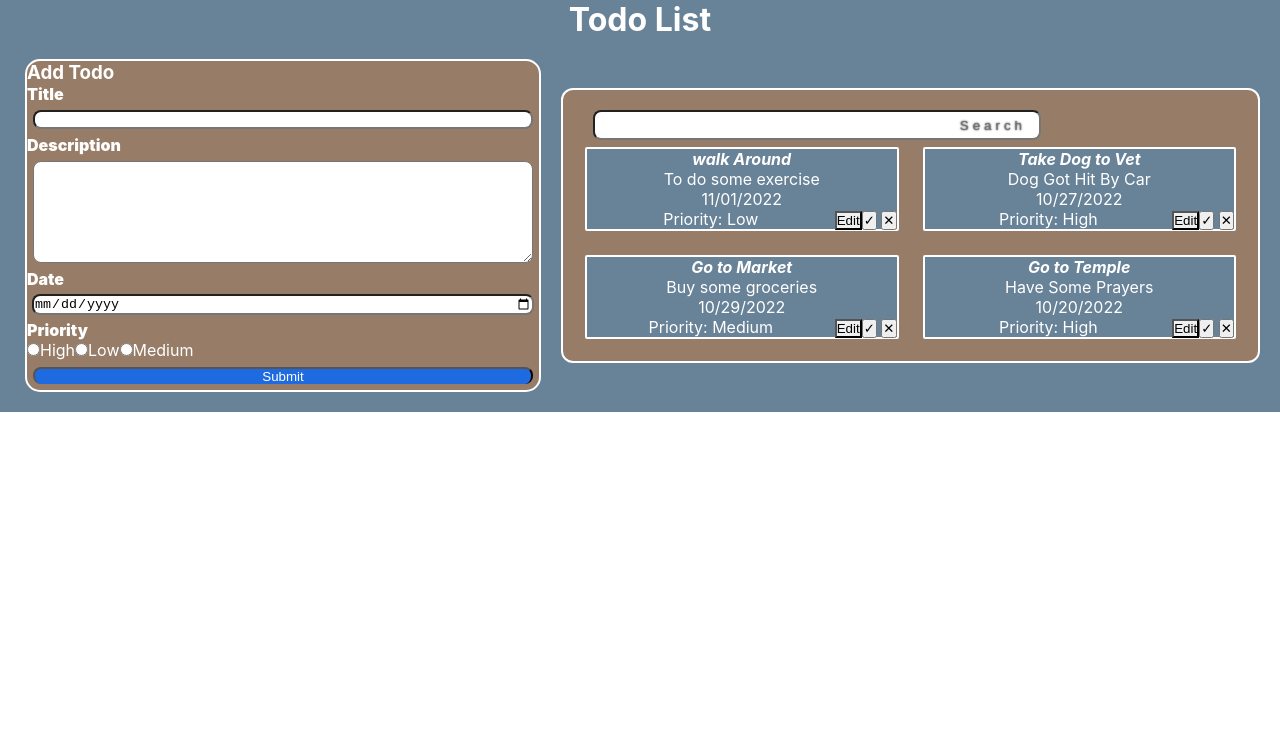
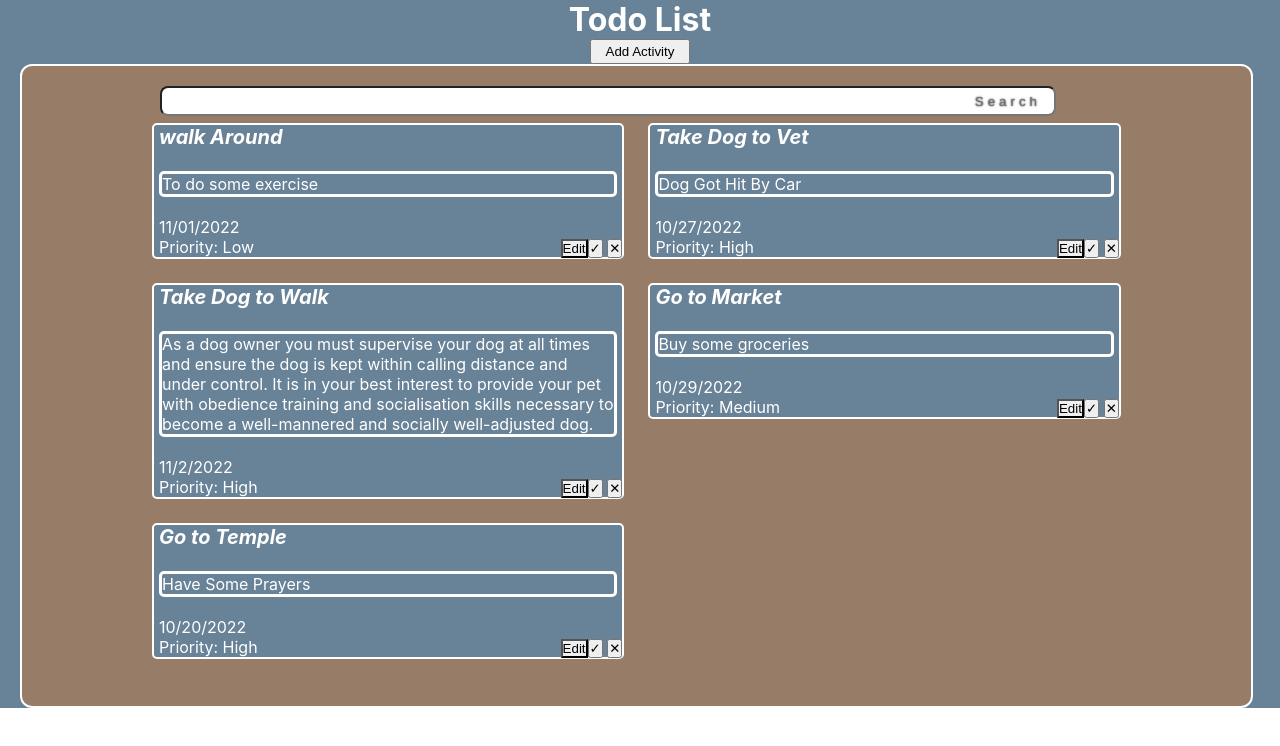
Before and after one commit to cheboi/simple-todo-reactjs, a React (Create React App) app: page / in a window 1280 px wide. Shown: the top 746 px of the page. Built offline with nearby package versions, Linux system fonts and the light colour scheme.

Commit message:
ui improvement

```diff
--- a/package.json
+++ b/package.json
@@ -8,6 +8,7 @@
     "@testing-library/user-event": "^13.5.0",
     "react": "^18.2.0",
     "react-dom": "^18.2.0",
+    "react-modal": "^3.16.1",
     "react-scripts": "5.0.1",
     "web-vitals": "^2.1.4"
   },
--- a/src/App.css
+++ b/src/App.css
@@ -1,21 +1,20 @@
-*{
+* {
   margin: 0;
   padding: 0;
 }
 .App {
   text-align: center;
-  color:#fff;
+  color: #fff;
   background-color: #688297;
   height: 100%;
 }
 .Container {
   align-items: center;
-  padding: 20px ;
-  display: flex;
+  background-color: #977d68;
 }
-.display-input{
+.display-input {
   margin: 0;
 }
-.add-form{
+.add-form {
   padding-left: 5px;
 }
--- a/src/App.js
+++ b/src/App.js
@@ -1,8 +1,20 @@
 import React, { useState } from "react";
+import Modal from "react-modal";
 import "./App.css";
 import Todo from "./component/todo";
 import FormTodo from "./component/FormTodo";
 import EditTodoForm from "./component/editTodoForm";
+
+const customStyles = {
+  content: {
+    top: "50%",
+    left: "50%",
+    right: "auto",
+    bottom: "auto",
+    marginRight: "-50%",
+    transform: "translate(-50%, -50%)",
+  },
+};
 
 function App() {
   const todosData = [
@@ -21,6 +33,14 @@ function App() {
       priority: "High",
     },
     {
+      id: 4,
+      title: "Take Dog to Walk",
+      description: "As a dog owner you must supervise your dog at all times and ensure the dog is kept within calling distance and under control. It is in your best interest to provide your pet with obedience training and socialisation skills necessary to become a well-mannered and socially well-adjusted dog.",
+      dueDate: "11/2/2022",
+      priority: "High",
+    },
+
+    {
       id: 3,
       title: "Go to Market",
       description: "Buy some groceries",
@@ -33,7 +53,7 @@ function App() {
       description: "Have Some Prayers",
       dueDate: "10/20/2022",
       priority: "High",
-    }
+    },
   ];
   const initialFormState = {
     id: null,
@@ -42,14 +62,32 @@ function App() {
     dueDate: "",
     priority: "",
   };
+
+  let subtitle;
+  const [modalIsOpen, setIsOpen] = React.useState(false);
   const [currentTodo, setCurrentTodo] = useState(initialFormState);
   const [editing, setEditing] = useState(false);
   const [todos, setTodos] = useState(todosData);
   const [query, setQuery] = useState("");
 
+  function openModal() {
+    setIsOpen(true);
+  }
+
+  function afterOpenModal() {
+    // references are now sync'd and can be accessed.
+    subtitle.style.color = "#977D6";
+  }
+
+  function closeModal() {
+    setIsOpen(false);
+  }
+
   const addTodo = (todo) => {
     todo.id = todos.length + 1;
     setTodos([...todos, todo]);
+
+    closeModal();
   };
 
   const markTodo = (index) => {
@@ -66,7 +104,6 @@ function App() {
 
   const editTodo = (todo) => {
     setEditing(true);
-
     setCurrentTodo({
       id: todo.id,
       title: todo.title,
@@ -74,6 +111,7 @@ function App() {
       dueDate: todo.dueDate,
       priority: todo.priority,
     });
+    openModal();
   };
 
   const updateTodo = (id, updatedTodo) => {
@@ -85,10 +123,35 @@ function App() {
   return (
     <div className="App">
       <h1 className="text-center">Todo List</h1>
+      <button onClick={openModal} style={{height: '25px', width: "100px"}}>Add Activity</button>
+      <Modal
+        isOpen={modalIsOpen}
+        onAfterOpen={afterOpenModal}
+        onRequestClose={closeModal}
+        style={customStyles}
+        contentLabel="Example Modal"
+      >
         <div className="Container">
+          <button
+            onClick={closeModal}
+            style={{
+              height: "30px",
+              width: "30px",
+              borderRadius: "10px",
+              backgroundColor: "red",
+              marginRight: "0px",
+              position: "absolute",
+              top: '0',
+              right: '0',
+              marginRight: "17px",
+              marginTop: '18px'
+            }}
+          >
+            ✕
+          </button>
           {editing ? (
             <div>
-            <h2>Edit Todo</h2>
+              <h2 style={{color: 'white'}}>Edit Todo</h2>
               <EditTodoForm
                 setEditing={setEditing}
                 currentTodo={currentTodo}
@@ -97,16 +160,20 @@ function App() {
             </div>
           ) : (
             <div className="add-form">
+              <h2 style={{color: 'white'}}>Edit Todo</h2>
               <FormTodo addTodo={addTodo} />
             </div>
           )}
+        </div>
+      </Modal>
+
       <div className="display">
         <input
           type="search"
           placeholder="Search"
           onChange={(event) => setQuery(event.target.value)}
         />
-          <div  className="display-input">
+        <div className="display-input">
           {todos
             .filter((todo) => {
               if (query === "") {
@@ -134,7 +201,6 @@ function App() {
         </div>
       </div>
     </div>
-    </div>
   );
 }
 
--- a/src/component/FormTodo.js
+++ b/src/component/FormTodo.js
@@ -20,12 +20,18 @@ function FormTodo(props) {
     if (!todo.title || !todo.description || !todo.dueDate || !todo.priority) return;
     props.addTodo(todo);
     setTodo(initialFormState);
+
+
   };
+
+  const handleClose = (e) =>{
+    props.closeModal()
+  }
 
   return (
     <form onSubmit={handleSubmit} className="form-control">
-      <h3>Add Todo</h3>
-      <label>Title</label>
+      <h3 style={{marginLeft: '5px'}}>Add Todo</h3>
+      <label style={{marginLeft: '5px'}}>Title</label>
       <input
         type="text"
         name="title"
@@ -33,7 +39,7 @@ function FormTodo(props) {
         onChange={handleInputChange}
         className="text-title"
       />
-      <label>Description</label>
+      <label style={{marginLeft: '5px'}}>Description</label>
       <textarea
         value={todo.description}
         name="description"
@@ -42,7 +48,7 @@ function FormTodo(props) {
         cols={5}
         className="text-description"
       />
-      <label>Date</label>
+      <label style={{marginLeft: '5px'}}>Date</label>
       <input
         type="date"
         name="dueDate"
@@ -50,7 +56,7 @@ function FormTodo(props) {
         onChange={handleInputChange}
         className="text-date"
       />
-      <label>Priority</label>
+      <label style={{marginLeft: '5px'}}>Priority</label>
       <div className="priority-input">
         <input
           type="radio"
--- a/src/component/editTodoForm.js
+++ b/src/component/editTodoForm.js
@@ -1,4 +1,5 @@
 import React, { useState, useEffect } from "react";
+import './index.css'
 
 const EditTodoForm = (props) => {
   const [todo, setTodo] = useState(props.currentTodo);
@@ -21,7 +22,8 @@ const EditTodoForm = (props) => {
       }}
       className = "form-control"
     >
-      <h3>Edit Todo</h3>
+      <h3 style={{marginLeft: '5px'}}>Edit Todo</h3>
+      <label style={{marginLeft: '5px'}}>Todo Title</label>
       <input
         type="text"
         name="title"
@@ -29,7 +31,7 @@ const EditTodoForm = (props) => {
         onChange={handleInputChange}
         className="text-title"
       />
-      <label>Description</label>
+      <label style={{marginLeft: '5px'}}>Description</label>
       <textarea
         value={todo.description}
         name="description"
@@ -38,7 +40,7 @@ const EditTodoForm = (props) => {
         cols={5}
         className="text-description"
       />
-      <label>Date</label>
+      <label style={{marginLeft: '5px'}}>Date</label>
       <input
         type="date"
         name="dueDate"
@@ -46,7 +48,7 @@ const EditTodoForm = (props) => {
         onChange={handleInputChange}
         className="text-date"
       />
-      <label>Priority</label>
+      <label style={{marginLeft: '5px'}}>Priority</label>
       <div className="priority-input">
         <input
           type="radio"
@@ -70,13 +72,7 @@ const EditTodoForm = (props) => {
         />
         Medium
       </div>
-      <button className="submit-btn">Update Todo</button>
-      <button
-        onClick={() => props.setEditing(false)}
-        className="button muted-button"
-      >
-        Cancel
-      </button>
+      <button className="submit-btn" style={{margin: '5px', borderRadius: '5px'}}>Update Todo</button>
     </form>
   );
 };
--- a/src/component/index.css
+++ b/src/component/index.css
@@ -1,37 +1,41 @@
 .form-control {
   border-style: solid;
   border-width: 2px;
-  width: 40vw;
+  width: 30vw;
+  height: 60vh;
   display: flex;
   flex-direction: column;
   border-radius: 15px;
-  background-color: #977D68;
+  background-color: #977d68;
   text-align: left;
+  color: #fff;
+  margin-top: 10px;
 }
 textarea {
   font-family: inherit;
   font-size: 100%;
 }
-.todo{
+.todo {
   background-color: #688297;
   border-style: solid;
   border-radius: 2px;
   border-width: 2px;
   margin: 2px;
   border-style: solid;
-  border-radius: 2px;
+  border-radius: 5px;
+  text-align: left;
 }
 
-.input-buttons{
+.input-buttons {
   float: right;
   margin-left: 0;
 }
-input[type=search] {
-	color: #1E6AE1;
+input[type="search"] {
+  color: #1e6ae1;
   text-align: right;
   cursor: pointer;
   display: block;
-	width: 35vw;
+  width: 70vw;
   height: 30px;
   letter-spacing: 4px;
   text-shadow: 0 0 2px black;
@@ -42,38 +46,45 @@ input[type=search] {
   border-radius: 8px;
 }
 
-input[type=submit]{
+input[type="submit"] {
   color: #fff;
-  background-color: #1E6AE1;
+  background-color: #1e6ae1;
   margin: 0.4rem;
   border-radius: 8px;
   border-bottom: white;
 }
-.text-description{
+.text-description {
   margin: 6px;
   border-radius: 8px;
 }
-.text-date{
+.text-date {
   margin: 5px;
   border-radius: 8px;
+  height: 30px;
 }
-.text-title{
+.text-title {
   margin: 6px;
   border-radius: 8px;
+  height: 30px;
 }
-.text-priority{
+.text-priority {
   margin: 6px;
   border-radius: 8px;
+  height: 30px;
 }
-label{
+label {
   font-weight: 900;
   float: left;
   font-size: medium;
 }
-.display{
+.display {
   padding: 20px;
-  width: 100%;
-  background-color: #977D68;
+  padding-top: 20px;
+  padding-right: 10%;
+  padding-left: 10%;
+  width: 76%;
+  height: 600px;
+  background-color: #977d68;
   position: static;
   align-items: center;
   margin-left: 20px;
@@ -81,24 +92,38 @@ label{
   border-width: 2px;
   border-radius: 12px;
 }
-.display-input{
+.display-input {
   display: grid;
   grid-template-columns: repeat(2, 1fr);
   gap: 20px;
 }
 
-.priority High{
+.priority High {
   color: Red;
 }
-.submit-btn{
+.description {
+  width: "20vw";
+  border-color: "white";
+  border-style: solid;
+  height: min-content;
+  margin-left: 5px;
+  margin-right: 5px;
+  margin-top: 2px;
+  border-radius: 5px;
+}
+.submit-btn {
   background-color: #386ec5;
   color: #fff;
+  height: 30px;
 }
-.muted-button{
-  background-color:hsl(0, 100%, 50%);
+.muted-button {
+  background-color: hsl(0, 100%, 50%);
   color: #fff;
 }
-.edit-button{
+.edit-button {
   background-color: buttonface;
   color: black;
 }
+.priority-input{
+  margin-left: 5px;
+}
--- a/src/component/todo.js
+++ b/src/component/todo.js
@@ -4,19 +4,40 @@ function Todo({ todo, index, markTodo, removeTodo, editTodo }) {
   return (
     <div className="todo">
       <div>
-        <span style={{ textDecoration: todo.isDone ? "line-through" : "", fontWeight: "bolder", fontStyle: "italic" }}>
+        <div
+          style={{
+            textDecoration: todo.isDone ? "line-through" : "",
+            fontWeight: "bolder",
+            fontStyle: "italic",
+            fontSize: "20px",
+            marginLeft: "5px",
+            marginBottom: '0px'
+          }}
+        >
           {todo.title}
-        </span>
+        </div>
         <br />
-        <span style={{ visibility: todo.isDone ? "hidden" : "visible" }}>
+        <div
+          style={{ visibility: todo.isDone ? "hidden" : "visible" }}
+          className="description"
+        >
           {todo.description}
-        </span>
+        </div>
         <br />
-        <span style={{ visibility: todo.isDone ? "hidden" : "visible" }}>
+        <span
+          style={{
+            visibility: todo.isDone ? "hidden" : "visible",
+            marginLeft: "5px",
+          }}
+        >
           {todo.dueDate}
         </span>
         <br />
-        <span className="priority ${todo.priority}" >
+        <span
+          style={{
+            marginLeft: "5px",
+          }}
+        >
           Priority: {todo.priority}
         </span>
 
```
Also changed, not shown: 1 other file (tests, documents, lock files or other folders). Lines whose indentation alone changed are shown as unchanged.
